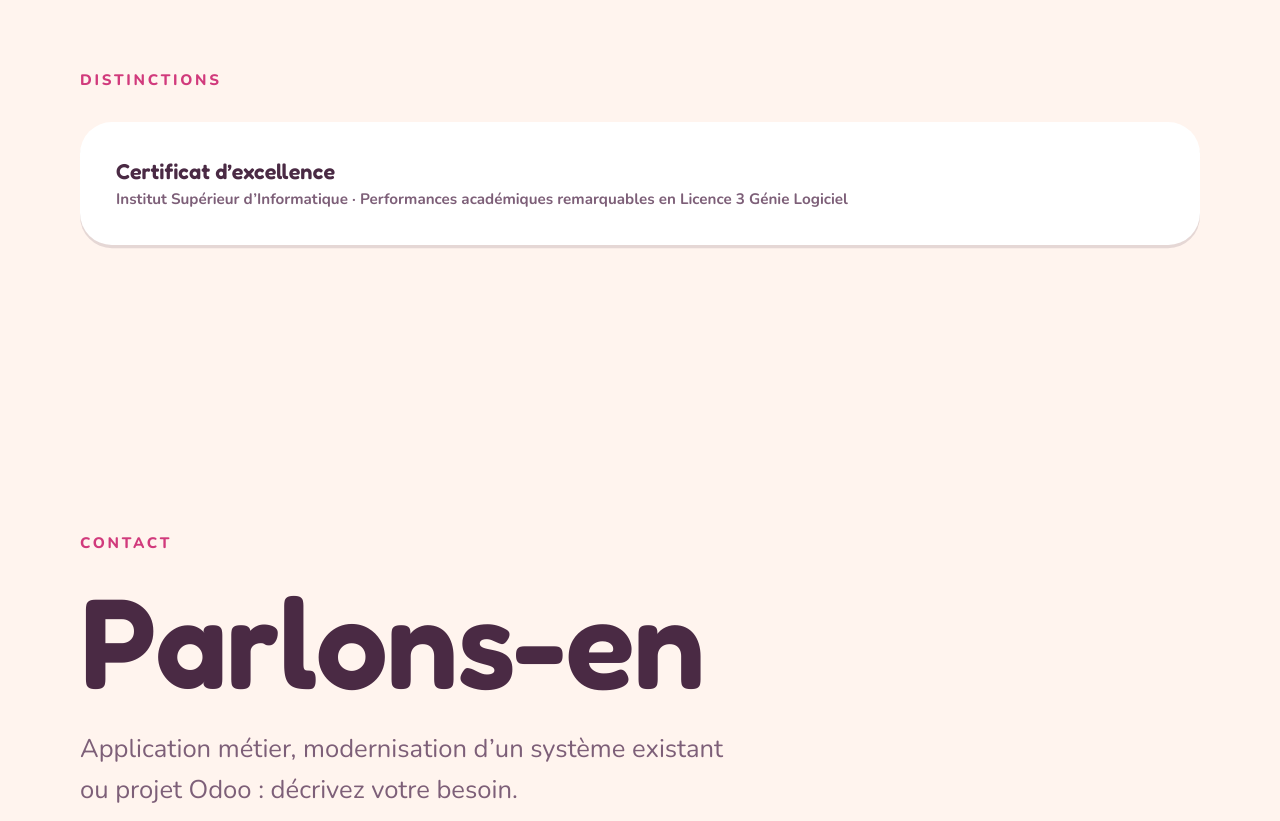
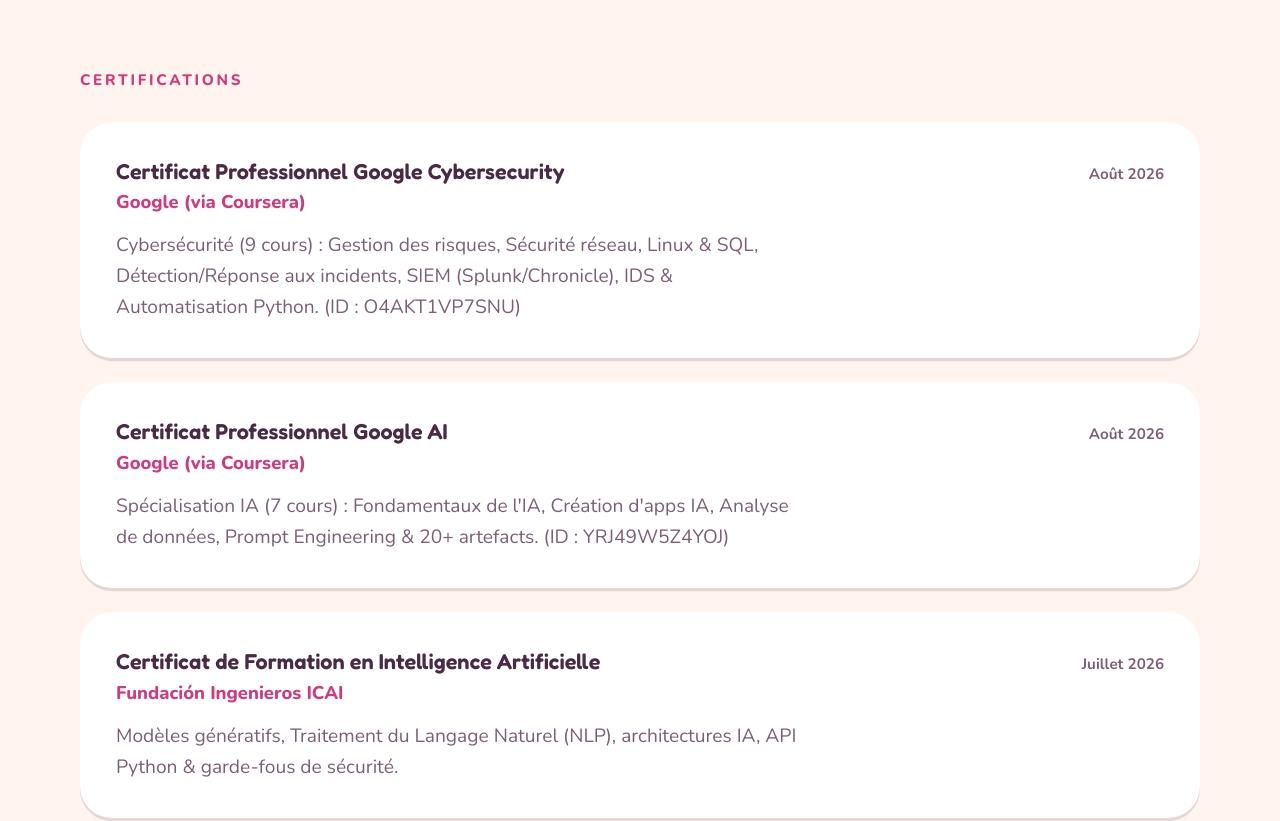
Before and after one commit to diallohouleymatou/portfolio_HD, a Vue app: page / in a window 1280 px wide. Shown: the part 5300-6121 px from the top of the page. Built offline with nearby package versions, Linux system fonts and the light colour scheme.

Commit message:
feat: add certifications section with details

```diff
--- a/src/components/Sections.vue
+++ b/src/components/Sections.vue
@@ -83,6 +83,18 @@
         <p class="company">{{ school.school }}</p>
       </li>
     </ol>
+
+    <p class="eyebrow spaced reveal">{{ resume.ui.certifications }}</p>
+    <ul class="certs">
+      <li v-for="cert in resume.certifications" :key="cert.name" class="reveal">
+        <div class="job-head">
+          <h3>{{ cert.name }}</h3>
+          <p class="meta">{{ cert.date }}</p>
+        </div>
+        <p class="company">{{ cert.issuer }}</p>
+        <p class="highlights" style="padding-left: 0;">{{ cert.details }}</p>
+      </li>
+    </ul>
 
     <p class="eyebrow spaced reveal">{{ resume.ui.awards }}</p>
     <ul class="certs">
--- a/src/content/resume.ts
+++ b/src/content/resume.ts
@@ -70,6 +70,13 @@
   link?: string
 }
 
+type Certification = {
+  name: string
+  issuer: string
+  date: string
+  details: string
+}
+
 type Copy = {
   ui: Record<string, string>
   role: string
@@ -77,6 +84,7 @@
   about: string[]
   work: Job[]
   projects: Project[]
+  certifications: Certification[]
   education: { school: string; degree: string; period: string }[]
   awards: { name: string; issuer: string; meta: string }[]
 }
@@ -86,6 +94,7 @@
     about: 'À propos',
     work: 'Parcours',
     projects: 'Projets',
+    certifications: 'Certifications',
     skills: 'Compétences',
     education: 'Formation',
     awards: 'Distinctions',
@@ -168,6 +177,26 @@
       tech: ['Vue 3', 'Chart.js', 'Pinia', 'Lucide'],
     },
   ],
+  certifications: [
+    {
+      name: 'Certificat Professionnel Google Cybersecurity',
+      issuer: 'Google (via Coursera)',
+      date: 'Août 2026',
+      details: 'Cybersécurité (9 cours) : Gestion des risques, Sécurité réseau, Linux & SQL, Détection/Réponse aux incidents, SIEM (Splunk/Chronicle), IDS & Automatisation Python. (ID : O4AKT1VP7SNU)',
+    },
+    {
+      name: 'Certificat Professionnel Google AI',
+      issuer: 'Google (via Coursera)',
+      date: 'Août 2026',
+      details: 'Spécialisation IA (7 cours) : Fondamentaux de l\'IA, Création d\'apps IA, Analyse de données, Prompt Engineering & 20+ artefacts. (ID : YRJ49W5Z4YOJ)',
+    },
+    {
+      name: 'Certificat de Formation en Intelligence Artificielle',
+      issuer: 'Fundación Ingenieros ICAI',
+      date: 'Juillet 2026',
+      details: 'Modèles génératifs, Traitement du Langage Naturel (NLP), architectures IA, API Python & garde-fous de sécurité.',
+    },
+  ],
   education: [
     {
       school: 'Dakar Institute of Technology',
@@ -194,6 +223,7 @@
     about: 'About',
     work: 'Experience',
     projects: 'Projects',
+    certifications: 'Certifications',
     skills: 'Skills',
     education: 'Education',
     awards: 'Awards',
@@ -275,6 +305,26 @@
       tech: ['Vue 3', 'Chart.js', 'Pinia', 'Lucide'],
     },
   ],
+  certifications: [
+    {
+      name: 'Google Cybersecurity Professional Certificate',
+      issuer: 'Google (via Coursera)',
+      date: 'August 2026',
+      details: 'Cybersecurity (9 courses): Risk management, Network security, Linux & SQL, Incident detection/response, SIEM (Splunk/Chronicle), IDS & Python automation. (ID: O4AKT1VP7SNU)',
+    },
+    {
+      name: 'Google AI Professional Certificate',
+      issuer: 'Google (via Coursera)',
+      date: 'August 2026',
+      details: 'AI Specialization (7 courses): AI fundamentals, AI app creation, Data analysis, Prompt Engineering & 20+ artifacts. (ID: YRJ49W5Z4YOJ)',
+    },
+    {
+      name: 'Artificial Intelligence Training Certificate',
+      issuer: 'Fundación Ingenieros ICAI',
+      date: 'July 2026',
+      details: 'Generative models, Natural Language Processing (NLP), AI architectures, Python APIs & security guardrails.',
+    },
+  ],
   education: [
     {
       school: 'Dakar Institute of Technology',
```
